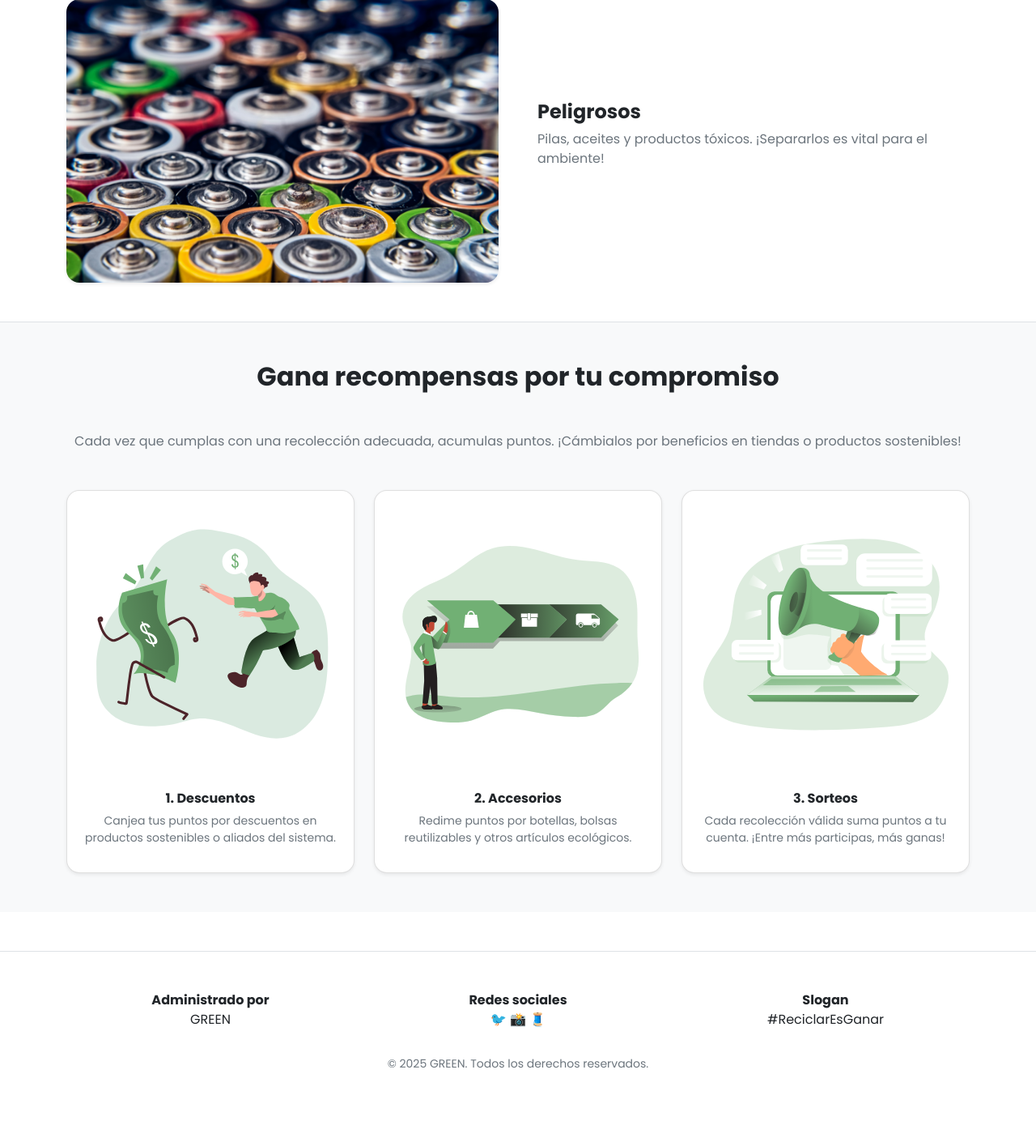
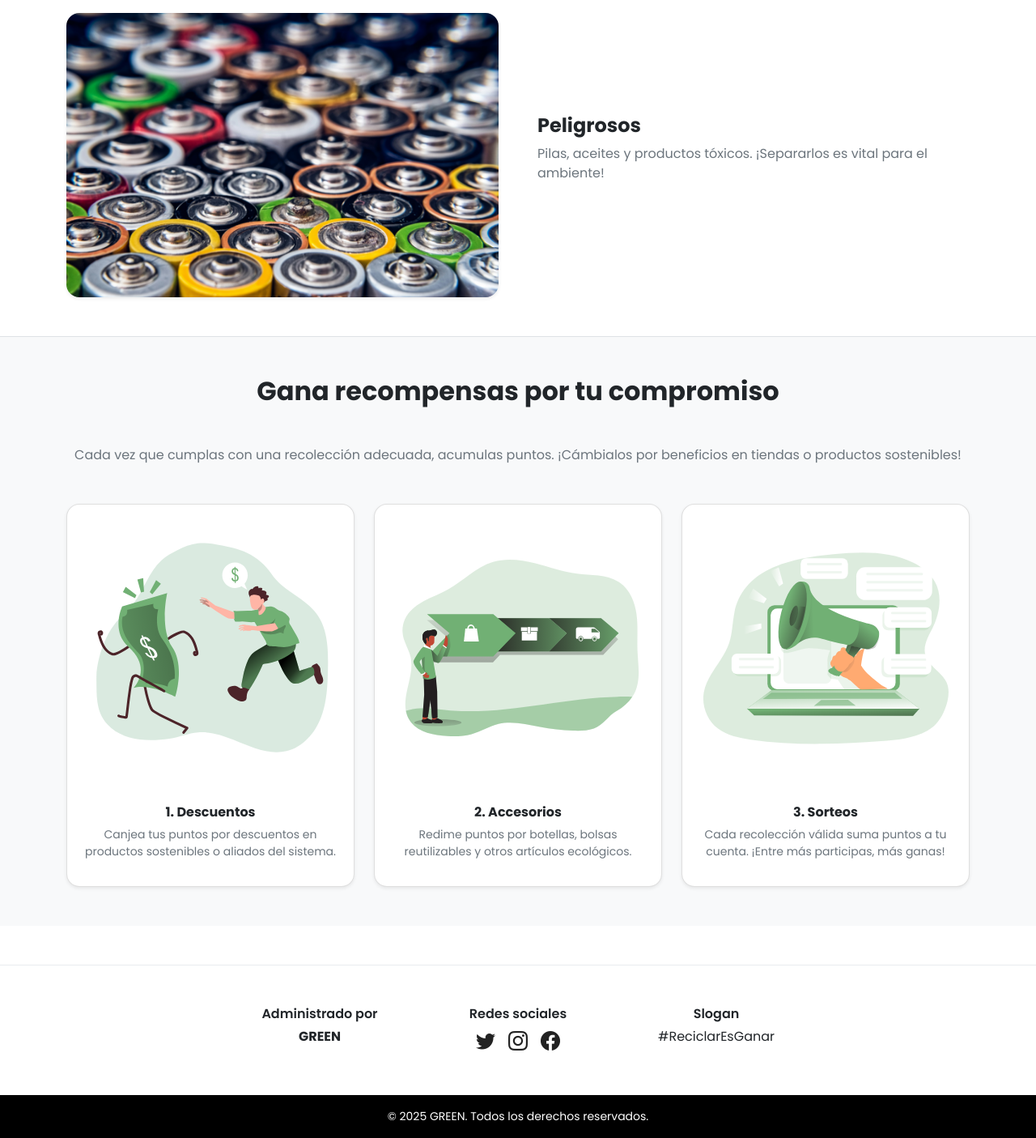
Before and after one commit to JuanRodriguezDV/ProyectoPoli, a Django app: page / in a window 1280 px wide. Shown: the part 2216-3621 px from the top of the page at 81% size. Before the commit the page ends 3535 px from the top, so only its background shows below. Run offline with Django 5.2, Linux system fonts and the light colour scheme.

Commit message:
feat: update home page layout and styles for improved user experience

```diff
--- a/green/core/templates/home.html
+++ b/green/core/templates/home.html
@@ -1,14 +1,15 @@
 {% extends 'layout/base.html' %}
 
 {% block content %}
-<nav class="navbar navbar-expand-lg bg-white shadow-sm">
-  <div class="container py-2">
-    <a class="navbar-brand fw-bold text-success" href="#">GREEN</a>
+    <!--NAVBAR-->
+    <nav class="navbar navbar-expand-lg bg-white border-bottom sticky-top">
+        <div class="container py-3">
+            <a class="navbar-brand" href="#">GREEN</a>
             <button class="navbar-toggler" type="button" data-bs-toggle="collapse" data-bs-target="#nav">
                 <span class="navbar-toggler-icon"></span>
             </button>
             <div class="collapse navbar-collapse" id="nav">
-      <ul class="navbar-nav me-auto mb-2 mb-lg-0">
+                <ul class="navbar-nav mx-auto gap-lg-4">
                     <li class="nav-item"><a class="nav-link" href="#nosotros">Nosotros</a></li>
                     <li class="nav-item"><a class="nav-link" href="#residuos">¿Qué residuos recibimos?</a></li>
                     <li class="nav-item"><a class="nav-link" href="#recompensas">Recompensas</a></li>
@@ -17,7 +18,7 @@
             </div>
         </div>
     </nav>
-
+    <!-- HERO -->
     <section id="nosotros" class="py-5">
         <div class="container">
             <div class="row align-items-center gy-4">
@@ -34,6 +35,7 @@
             </div>
         </div>
     </section>
+    <!-- CÓMO FUNCIONA -->
     <section class="py-5 bg-light border-top border-bottom">
         <div class="container">
             <h2 class="text-center fw-bold mb-5">¿Cómo funciona GREENED?</h2>
@@ -68,25 +70,32 @@
             </div>
         </div>
     </section>
+    <!-- RESIDUOS -->
     <section id="residuos" class="py-5">
         <div class="container">
             <h2 class="text-center fw-bold mb-5">¿Qué residuos recibimos?</h2>
             <div class="row g-5 align-items-center mb-4">
-        <div class="col-md-6"><img src="static/img/inorganicos.jpg" class="img-fluid rounded-4 shadow-sm" alt=""></div>
+                <div class="col-md-6">
+                    <img src="static/img/inorganicos.jpg" class="img-fluid rounded-4 shadow-sm" alt="">
+                </div>
                 <div class="col-md-6">
                     <h4 class="fw-bold">Inorgánicos</h4>
                     <p class="text-secondary">Plásticos, cartón, vidrio y metales. ¡Límpialos y dales otra vida!</p>
                 </div>
             </div>
             <div class="row g-5 align-items-center flex-md-row-reverse mb-4">
-        <div class="col-md-6"><img src="static/img/organicos.jpg" class="img-fluid rounded-4 shadow-sm" alt=""></div>
+                <div class="col-md-6">
+                    <img src="static/img/organicos.jpg" class="img-fluid rounded-4 shadow-sm" alt="">
+                </div>
                 <div class="col-md-6">
                     <h4 class="fw-bold">Orgánicos</h4>
                     <p class="text-secondary">Residuos de alimentos y vegetales. ¡Van directo al compost!</p>
                 </div>
             </div>
             <div class="row g-5 align-items-center">
-        <div class="col-md-6"><img src="static/img/peligrosos.jpg" class="img-fluid rounded-4 shadow-sm" alt=""></div>
+                <div class="col-md-6">
+                    <img src="static/img/peligrosos.jpg" class="img-fluid rounded-4 shadow-sm" alt="">
+                </div>
                 <div class="col-md-6">
                     <h4 class="fw-bold">Peligrosos</h4>
                     <p class="text-secondary">Pilas, aceites y productos tóxicos. ¡Separarlos es vital para el ambiente!</p>
@@ -94,6 +103,7 @@
             </div>
         </div>
     </section>
+    <!-- RECOMPENSAS -->
     <section id="recompensas" class="py-5 bg-light border-top">
         <div class="container">
             <h2 class="text-center fw-bold mb-5">Gana recompensas por tu compromiso</h2>
@@ -131,14 +141,34 @@
             </div>
         </div>
     </section>
-  <footer class="mt-5 pt-5 border-top">
-    <div class="container text-center">
-      <div class="row g-4">
-        <div class="col-md-4"><p><strong>Administrado por</strong><br>GREEN</p></div>
-        <div class="col-md-4"><p><strong>Redes sociales</strong><br>🐦 📸 🧵</p></div>
-        <div class="col-md-4"><p><strong>Slogan</strong><br>#ReciclarEsGanar</p></div>
+    <!-- FOOTER -->
+    <footer class="site-footer mt-5">
+        <div class="footer-top py-5">
+            <div class="container">
+                <div class="row g-4 justify-content-center text-center footer-grid">
+                    <div class="col-12 col-md-3">
+                        <p class="footer-title mb-1">Administrado por</p>
+                        <p class="mb-0 fw-bold">GREEN</p>
                     </div>
-      <p class="small text-secondary mt-3">© 2025 GREEN. Todos los derechos reservados.</p>
+                    <div class="col-12 col-md-3">
+                        <p class="footer-title mb-1">Redes sociales</p>
+                        <div class="d-flex gap-3 justify-content-center fs-4">
+                            <a class="social" href="#" aria-label="Twitter"><i class="bi bi-twitter"></i></a>
+                            <a class="social" href="#" aria-label="Instagram"><i class="bi bi-instagram"></i></a>
+                            <a class="social" href="#" aria-label="Facebook"><i class="bi bi-facebook"></i></a>
+                        </div>
+                    </div>
+                    <div class="col-12 col-md-3">
+                        <p class="footer-title mb-1">Slogan</p>
+                        <p class="mb-0">#ReciclarEsGanar</p>
+                    </div>
+                </div>
+            </div>
+        </div>
+        <div class="footer-bottom py-3">
+            <div class="container text-center small">
+                © 2025 GREEN. Todos los derechos reservados.
+            </div>
         </div>
     </footer>
 {% endblock %}
--- a/green/core/templates/layout/base.html
+++ b/green/core/templates/layout/base.html
@@ -9,6 +9,7 @@
     <link rel="preconnect" href="https://fonts.googleapis.com">
     <link rel="preconnect" href="https://fonts.gstatic.com" crossorigin>
     <link href="https://fonts.googleapis.com/css2?family=Poppins:ital,wght@0,100;0,200;0,300;0,400;0,500;0,600;0,700;0,800;0,900;1,100;1,200;1,300;1,400;1,500;1,600;1,700;1,800;1,900&display=swap" rel="stylesheet">
+    <link rel="stylesheet" href="https://cdn.jsdelivr.net/npm/bootstrap-icons@1.11.3/font/bootstrap-icons.min.css">
     <script src="https://cdn.jsdelivr.net/npm/bootstrap@5.3.3/dist/js/bootstrap.bundle.min.js"></script>
     <title>Green</title>
 </head>
--- a/green/static/css/styles.css
+++ b/green/static/css/styles.css
@@ -1,9 +1,7 @@
-/* Fuente */
 * {
   font-family: 'Poppins', sans-serif;
 }
 
-/* Botones personalizados */
 .btn-success {
   background-color: #2d8a45;
   border-color: #2d8a45;
@@ -14,15 +12,84 @@
   border-color: #23733a;
 }
 
-/* Bordes redondeados más suaves */
 .rounded-4 {
   border-radius: 1rem !important;
 }
 
-/* Tarjetas */
 .card {
   border-radius: 1rem;
 }
 .card img {
   object-fit: contain;
 }
+
+.footer-grid {
+  max-width: 980px;
+  margin-inline: auto;
+}
+
+.site-footer {
+  border-top: 1px solid #e9ecef;
+}
+
+.footer-top {
+  background: #fff;
+}
+
+.footer-bottom {
+  background: #000;
+  color: #fff;
+}
+
+.footer-title {
+  font-weight: 600;
+}
+
+.site-footer .social {
+  color: #222;
+  text-decoration: none;
+}
+
+.site-footer .social:hover {
+  color: #2d8a45;
+}
+
+:root{
+  --brand: #2d8a45;
+  --nav-gray: #B6BDC5;
+  --brand-text: #0f0f0f;
+}
+
+
+.navbar .navbar-brand{
+  color: var(--brand-text) !important;
+  font-weight: 700;
+  letter-spacing: .5px;
+}
+
+.navbar .nav-link{
+  color: var(--nav-gray) !important;
+  text-transform: uppercase;
+  font-weight: 600;
+  letter-spacing: .5px;
+  text-decoration: none;
+}
+
+.navbar .nav-link:hover,
+.navbar .nav-link:focus,
+.navbar .nav-link.active{
+  color: var(--brand) !important;
+}
+
+.navbar .btn-success{
+  background-color: #2d8a45;
+  border-color: #2d8a45;
+  font-weight: 600;
+  border-radius: .6rem;
+  padding: .45rem 1rem;
+}
+
+.navbar .btn-success:hover{
+  background-color: #23733a;
+  border-color: #23733a;
+}
```
Lines whose indentation alone changed are shown as unchanged.
